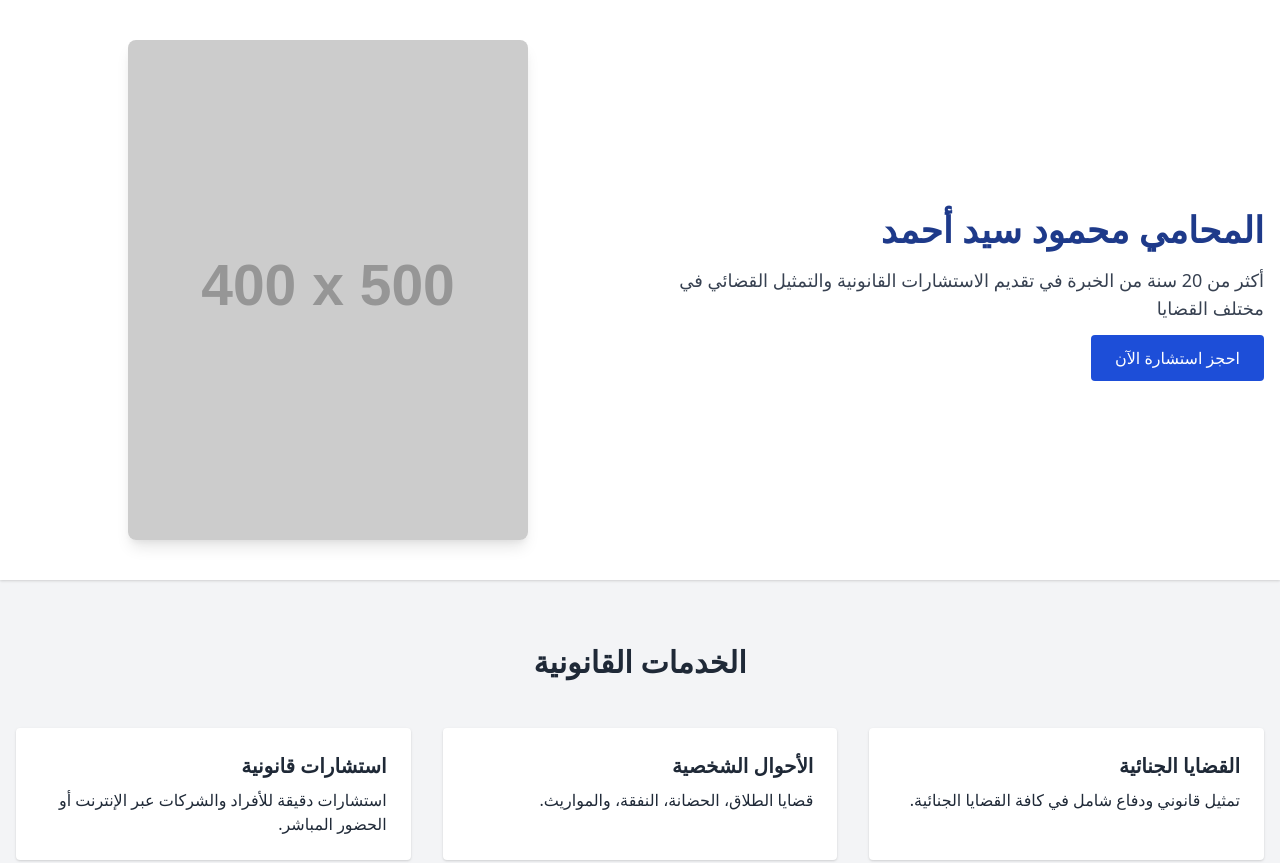
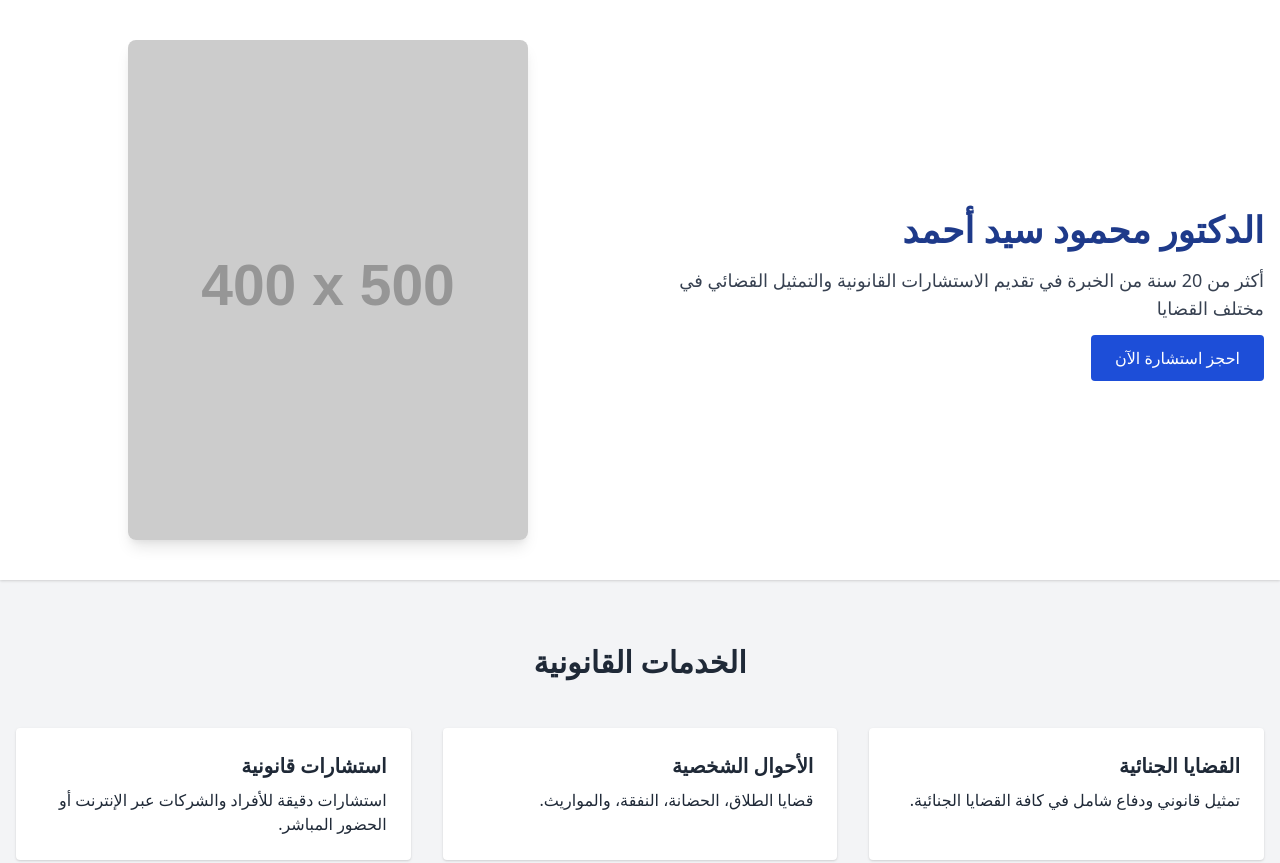
Before and after one commit to mohamedrefaatwk/mahmoud-said-goma, a plain HTML site: page index.html in a window 1280 px wide. Shown: the top 863 px of the page. Drawn offline with nearby package versions, Linux system fonts and the light colour scheme; placeholder pictures from the web are drawn by us.

Commit message:
Update index.html

```diff
--- a/index.html
+++ b/index.html
@@ -12,7 +12,7 @@
 <header class="bg-white shadow relative">
   <div class="container mx-auto px-4 py-10 flex flex-col md:flex-row items-center justify-between">
     <div class="md:w-1/2 text-center md:text-right">
-      <h1 class="text-4xl font-bold text-blue-900 mb-4">المحامي محمود سيد أحمد</h1>
+      <h1 class="text-4xl font-bold text-blue-900 mb-4">الدكتور محمود سيد أحمد</h1>
       <p class="text-lg text-gray-700 mb-6">أكثر من 20 سنة من الخبرة في تقديم الاستشارات القانونية والتمثيل القضائي في مختلف القضايا</p>
       <a href="#contact" class="bg-blue-700 text-white px-6 py-3 rounded hover:bg-blue-800 transition">احجز استشارة الآن</a>
     </div>
```
